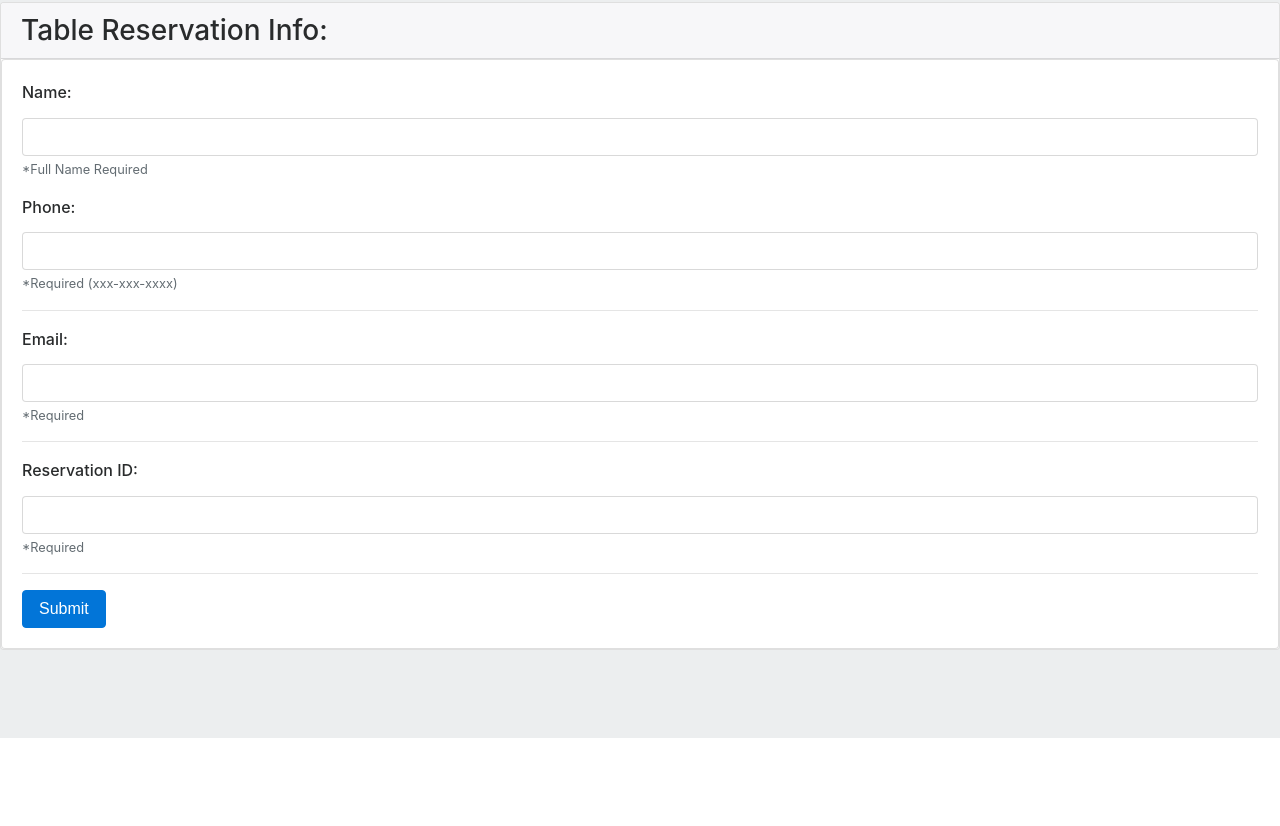
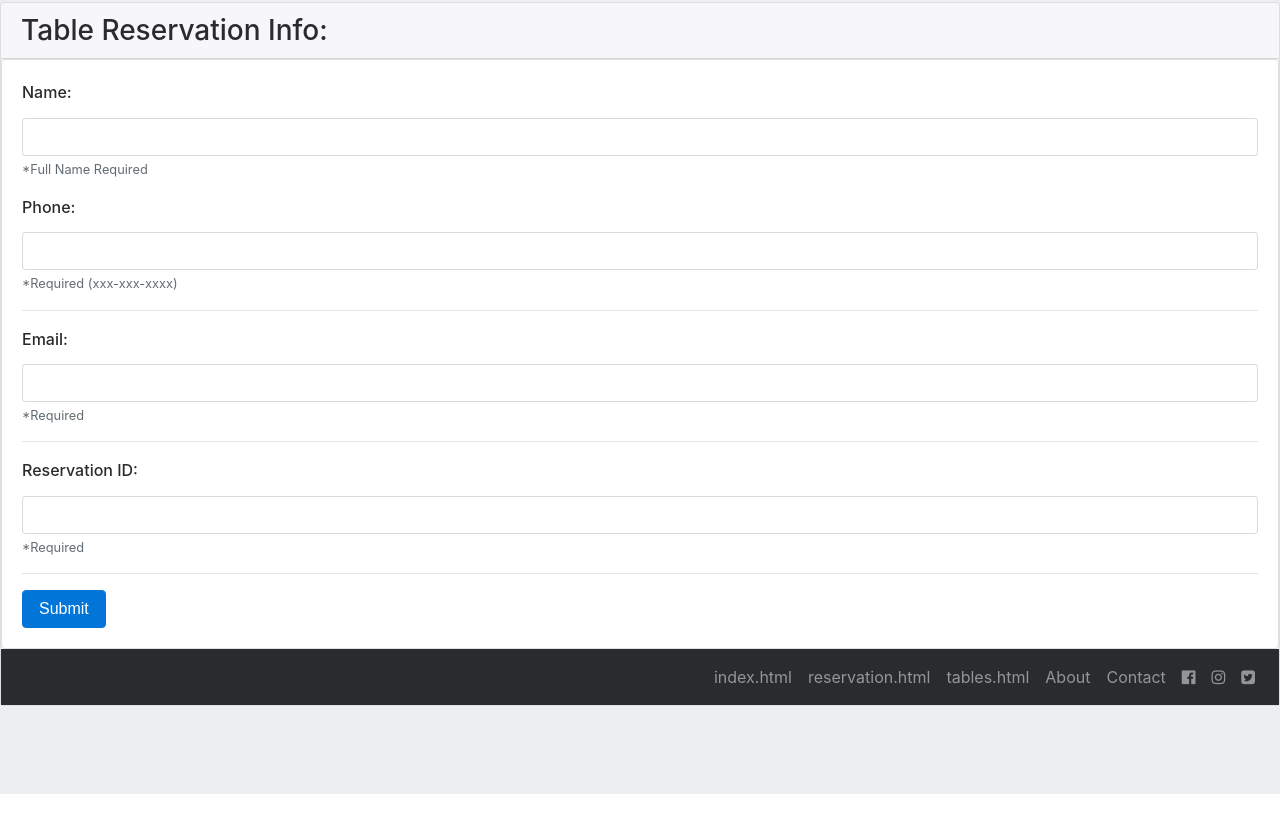
Before and after one commit to lagrangepoint2/Hot-Restaurant, a website: page app/public/reservation.html in a window 1280 px wide. Shown: the part 392-1218 px from the top of the page. Before the commit the page ends 1162 px from the top, so only its background shows below. Drawn offline with nearby package versions, Linux system fonts and the light colour scheme; a script that the page names is missing.

Commit message:
footer links added to every page

```diff
--- a/app/public/reservation.html
+++ b/app/public/reservation.html
@@ -59,6 +59,47 @@
                     </form>
                 </div>
             </div>
+            <footer>
+                    <nav class="navbar navbar-toggleable-md navbar-inverse bg-inverse">
+                            <button class="navbar-toggler navbar-toggler-right" type="button" data-toggle="collapse" data-target="#navbarSupportedContent"
+                                aria-controls="navbarSupportedContent" aria-expanded="false" aria-label="Toggle navigation">
+                                          <span class="navbar-toggler-icon"></span>
+                                        </button>
+                            <!-- <a class="navbar-brand" href="#">Navbar</a> -->
+
+                            <div class="collapse navbar-collapse" id="navbarSupportedContent">
+                                <ul class="navbar-nav ml-auto">
+                                    <!-- <li class="nav-item active">
+                                                <a class="nav-link" href="#">Home <span class="sr-only">(current)</span></a>
+                                    </li> -->
+                                    <li class="nav-item">
+                                        <a class="nav-link" href="/">index.html</a>
+                                    </li>
+                                    <li class="nav-item">
+                                        <a class="nav-link" href="/reservation">reservation.html</a>
+                                    </li>
+                                    <li class="nav-item">
+                                        <a class="nav-link" href="/tables">tables.html</a>
+                                    </li>
+                                    <li class="nav-item">
+                                            <a class="nav-link" href="#">About</a>
+                                        </li>
+                                    <li class="nav-item">
+                                        <a class="nav-link" href="#">Contact</a>
+                                    </li>
+                                    <li class="nav-item">
+                                            <a class="nav-link" href="#"><i class="fa fa-facebook-official" aria-hidden="true"></i></a>
+                                    </li>
+                                    <li class="nav-item">
+                                            <a class="nav-link" href="#"><i class="fa fa-instagram" aria-hidden="true"></i></a>
+                                    </li>
+                                    <li class="nav-item">
+                                            <a class="nav-link" href="#"><i class="fa fa-twitter-square" aria-hidden="true"></i></a>
+                                    </li>
+                                </ul>
+                            </div>
+                        </nav>
+            </footer>
         </div>
         </br>
 
```
Also changed, not shown: app/public/tables.html (+43 -0 lines).
